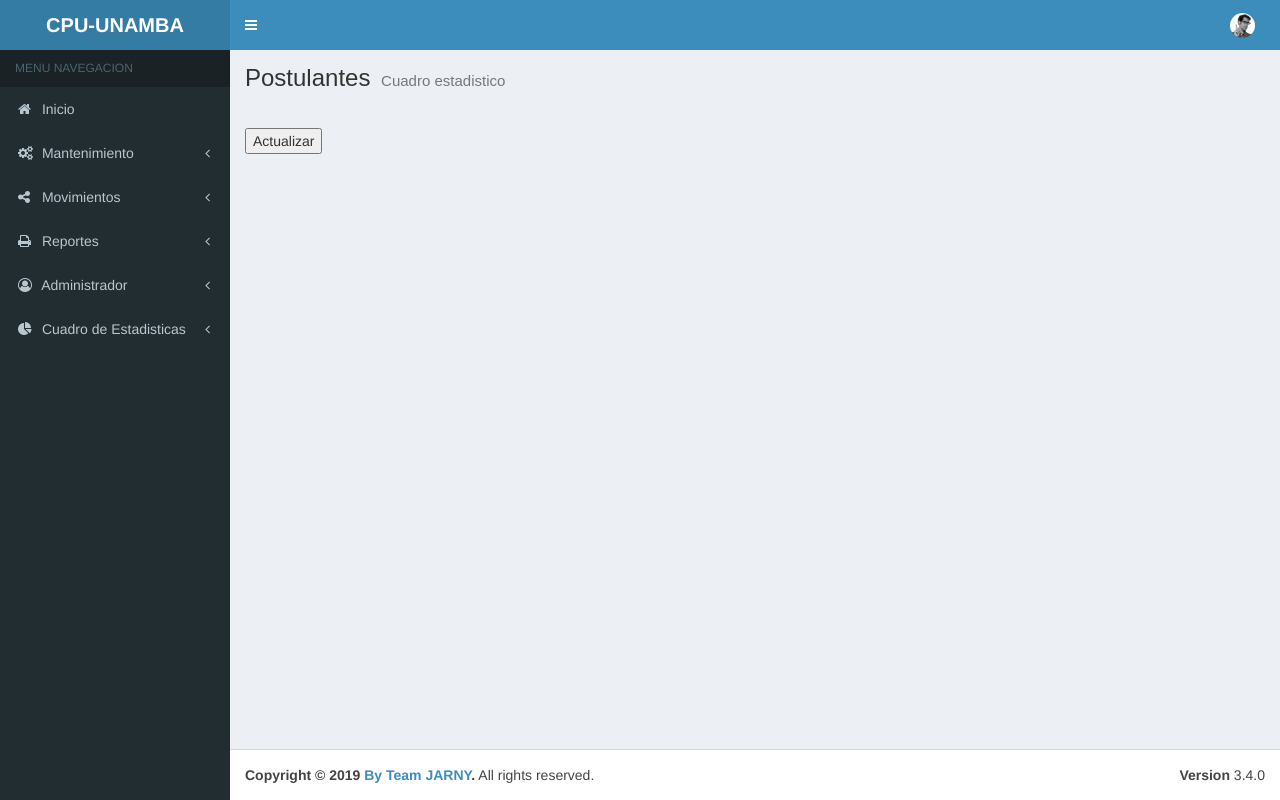
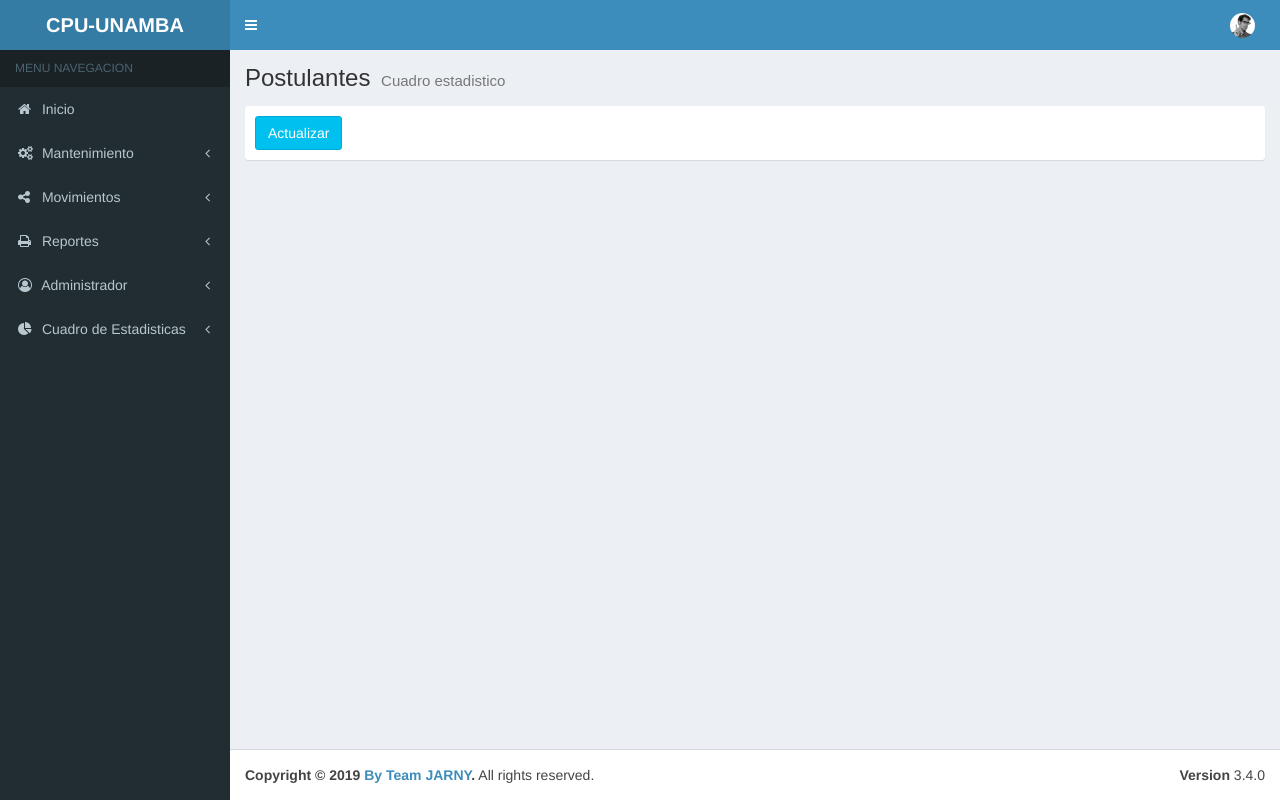
Before and after one commit to jenyruth/Los-Cachorritos, a CodeIgniter app: page /Los-Cachorritos/index.php/estadistica/index in a window 1280 px wide. Run offline with CodeIgniter, Linux system fonts and the light colour scheme.

Commit message:
modificando los graficos estadisticos

```diff
--- a/CPU-UNAMBA/application/controllers/Estadistica.php
+++ b/CPU-UNAMBA/application/controllers/Estadistica.php
@@ -37,7 +37,7 @@ class Estadistica extends CI_Controller {
 
     public function getcarrera()
     {
-        $resultado = $this->Model_carrera->postulantes();
+        $resultado = $this->Model_carrera->po();
         echo json_encode($resultado);
     }
 
--- a/CPU-UNAMBA/application/models/Model_carrera.php
+++ b/CPU-UNAMBA/application/models/Model_carrera.php
@@ -30,6 +30,17 @@ class Model_carrera extends CI_Model {
         return $resultado->result();
     }
 
+    public function po()
+    {
+        $this->db->select('count(*) as Numero, c.nomCarrera');
+        $this->db->from('postulante p');
+        $this->db->join('carrera c','p.idCarrera = c.idCarrera');
+        $this->db->where("p.idCarrera = '1'");
+
+        $resultado = $this->db->get();
+        return $resultado->result();
+    }
+
 }
 
 /*select po.dni, po.nomPost, po.apePaterno, po.apeMaterno, po.telf, po.correo
--- a/CPU-UNAMBA/application/views/admin/graficos/cuadro2.php
+++ b/CPU-UNAMBA/application/views/admin/graficos/cuadro2.php
@@ -8,7 +8,17 @@
       </h1>
     </section>
     <section class="content-header">
-      <input type="button" id="btnActualizar" value="Actualizar">
+      <div class="box box-solid">
+        <div class="box-body">
+          <div class="row">
+            <div class="col-md-12">
+              <!--a href="#" id="btnActualizar">Actualizar</a-->
+              <input type="button" id="btnActualizar" class="btn btn-info" value="Actualizar">
+            </div>
+          </div>
+        </div>
+      </div>
+
       <canvas id="myChart" width="100" height="40"></canvas>
 
       <script>
@@ -23,7 +33,7 @@
 
             $.each(obj, function(i,item){
               carreras.push(item.nomCarrera);
-              postulantes.push(item.idCarrera);
+              postulantes.push(item.Numero);
             });
 
             var ctx = $("#myChart");
```
